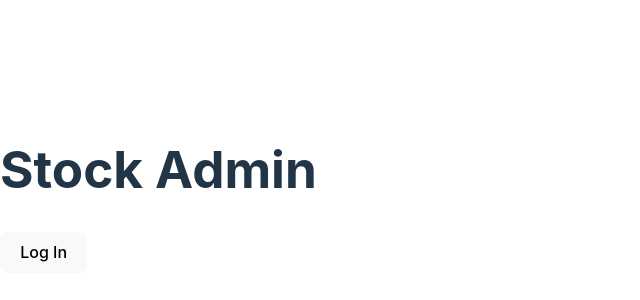
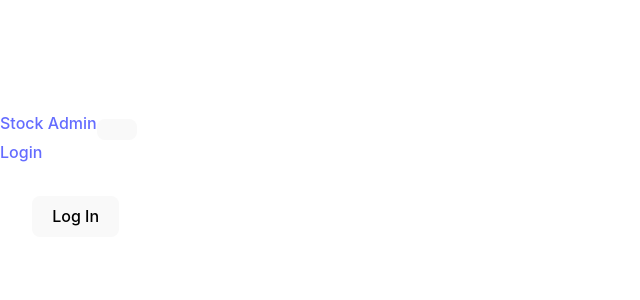
Before and after one commit to jdotw/warehouse, a React (Vite) app in the folder webapps/stock-admin/: page / in a window 1280 px wide. Shown: the part 210-510 px from the top of the page, without its empty margins (0-640 px from the left). Built offline with nearby package versions, Linux system fonts and the light colour scheme.

Commit message:
Created separate authenticated and unauthenticated app components

```diff
--- a/webapps/stock-admin/src/App.tsx
+++ b/webapps/stock-admin/src/App.tsx
@@ -1,25 +1,68 @@
 import { useAuth0 } from "@auth0/auth0-react";
+import { Button, Container, Nav, Navbar, NavDropdown } from "react-bootstrap";
 import { Outlet } from "react-router-dom";
 import "./App.css";
 
+function AuthenticatedApp() {
+  const { logout } = useAuth0();
+  return (
+    <div className="App">
+      <div className="Nav">
+        <Navbar bg="light" expand="lg">
+          <Container>
+            <Navbar.Brand href="/">Stock Admin</Navbar.Brand>
+            <Navbar.Toggle aria-controls="basic-navbar-nav" />
+            <Navbar.Collapse id="basic-navbar-nav">
+              <Nav className="me-auto">
+                <Nav.Link href="/">Home</Nav.Link>
+                <Nav.Link href="/categories">Categories</Nav.Link>
+                <Nav.Link
+                  onClick={() => logout({ returnTo: window.location.origin })}
+                >
+                  Logout
+                </Nav.Link>
+              </Nav>
+            </Navbar.Collapse>
+          </Container>
+        </Navbar>
+      </div>
+      <Outlet />
+    </div>
+  );
+}
+
+function UnAuthenticatedApp() {
+  const { loginWithRedirect } = useAuth0();
+  return (
+    <div className="App">
+      <div className="Nav">
+        <Navbar bg="light" expand="lg">
+          <Container>
+            <Navbar.Brand href="/">Stock Admin</Navbar.Brand>
+            <Navbar.Toggle aria-controls="basic-navbar-nav" />
+            <Navbar.Collapse id="basic-navbar-nav">
+              <Nav className="me-auto">
+                <Nav.Link onClick={() => loginWithRedirect()}>Login</Nav.Link>
+              </Nav>
+            </Navbar.Collapse>
+          </Container>
+        </Navbar>
+      </div>
+      <div className="LogIn">
+        <Button onClick={() => loginWithRedirect()}>Log In</Button>
+      </div>
+    </div>
+  );
+}
+
 function App() {
-  const { isAuthenticated, isLoading, loginWithRedirect } = useAuth0();
+  const { isAuthenticated, isLoading } = useAuth0();
 
   if (isLoading) {
     return <div>Loading ...</div>;
   }
 
-  return isAuthenticated ? (
-    <div className="App">
-      <h1>Stock Admin</h1>
-      <Outlet />
-    </div>
-  ) : (
-    <div className="App">
-      <h1>Stock Admin</h1>
-      <button onClick={() => loginWithRedirect()}>Log In</button>
-    </div>
-  );
+  return isAuthenticated ? <AuthenticatedApp /> : <UnAuthenticatedApp />;
 }
 
 export default App;
```
